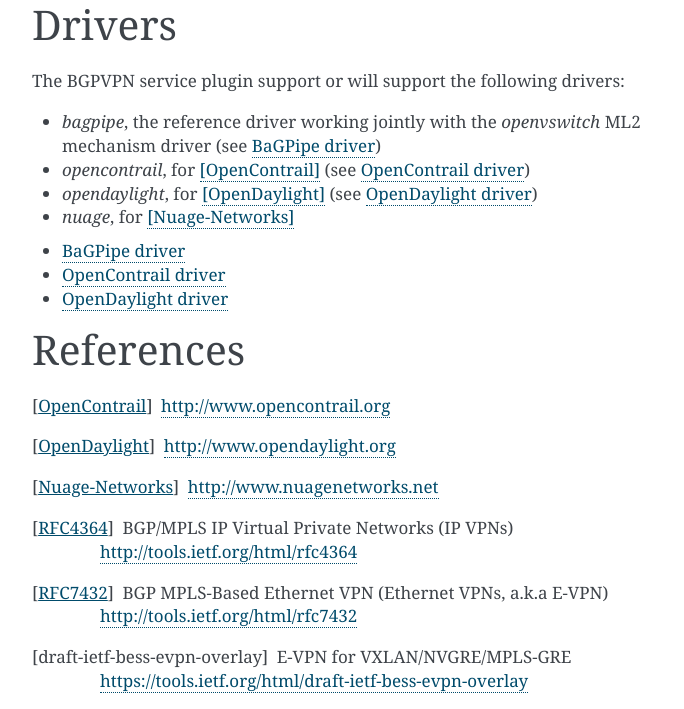
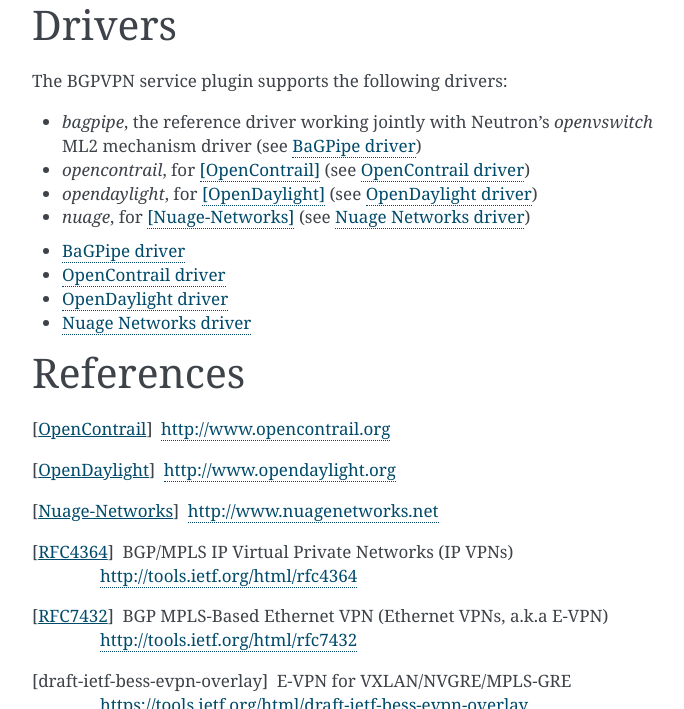
Before and after one commit to openstack/networking-bgpvpn, a Sphinx documentation site: the page built from doc/source/overview.rst, in a window 1280 px wide and 900 px high, scrolled down 2778 px, cut to the strip 191-900 px from the top of the window. Shown: the whole strip, without its empty margins (388-1072 px from the left). Built offline with Sphinx 7.4.7, drawn with Linux system fonts in a browser that asks for light colours.

Commit message:
Add info on Nuage Networks driver
Add base information on the Nuage Networks driver.

Change-Id: Ifaee145013c56ba289a4b1bea67e4f2ff6a92ed9

```diff
--- a/doc/source/overview.rst
+++ b/doc/source/overview.rst
@@ -132,15 +132,16 @@
 Drivers
 =======
 
-The BGPVPN service plugin support or will support the following drivers:
+The BGPVPN service plugin supports the following drivers:
 
-* *bagpipe*, the reference driver working jointly with the *openvswitch* ML2 mechanism driver (see :doc:`bagpipe/index`)
+* *bagpipe*, the reference driver working jointly with Neutron's *openvswitch* ML2 mechanism driver (see :doc:`bagpipe/index`)
 
 * *opencontrail*, for [OpenContrail]_ (see :doc:`opencontrail/index`)
 
 * *opendaylight*, for [OpenDaylight]_ (see :doc:`opendaylight/index`)
 
-* *nuage*, for [Nuage-Networks]_
+* *nuage*, for [Nuage-Networks]_ (see :doc:`nuage/index`)
+
 
 .. toctree::
    :maxdepth: 1
@@ -148,6 +149,7 @@
    bagpipe/index
    opencontrail/index
    opendaylight/index
+   nuage/index
 
 ==========
 References
```
Also changed, not shown: doc/source/nuage/index.rst (added, +21 -0 lines).
